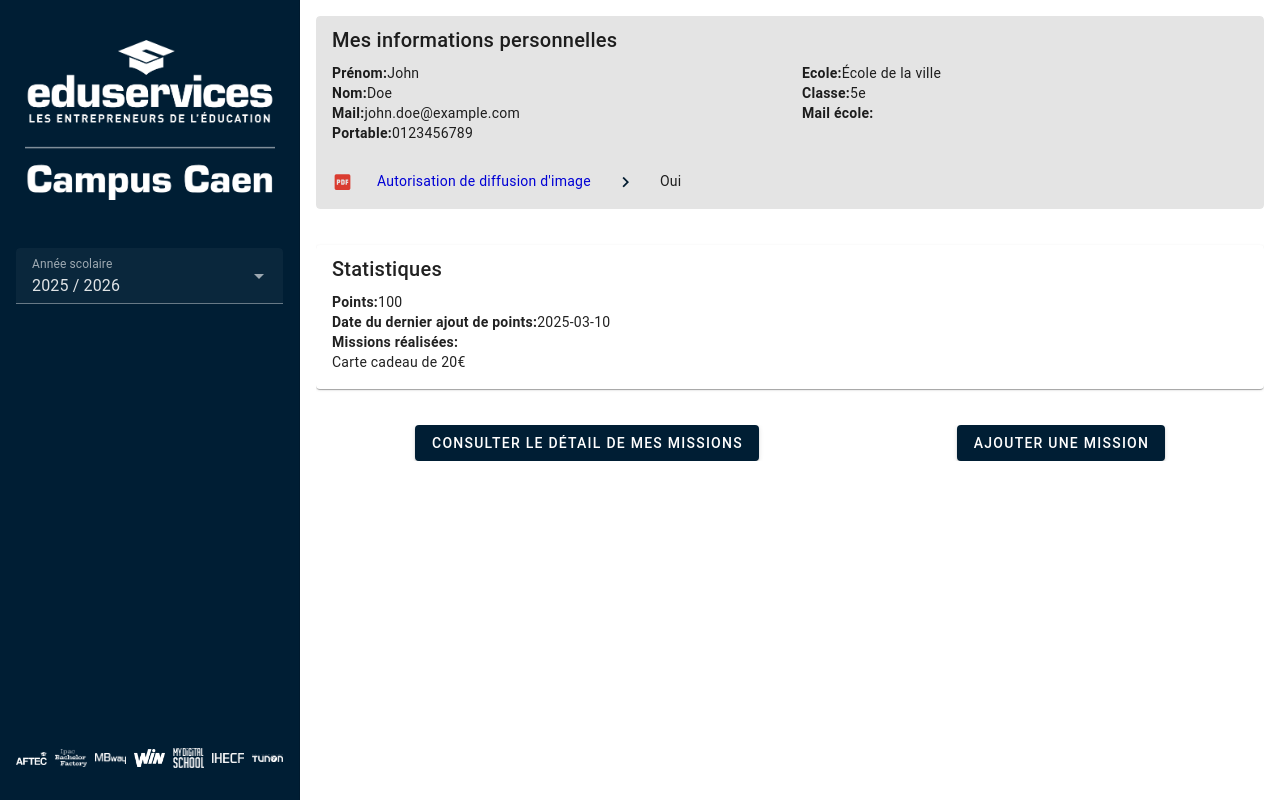
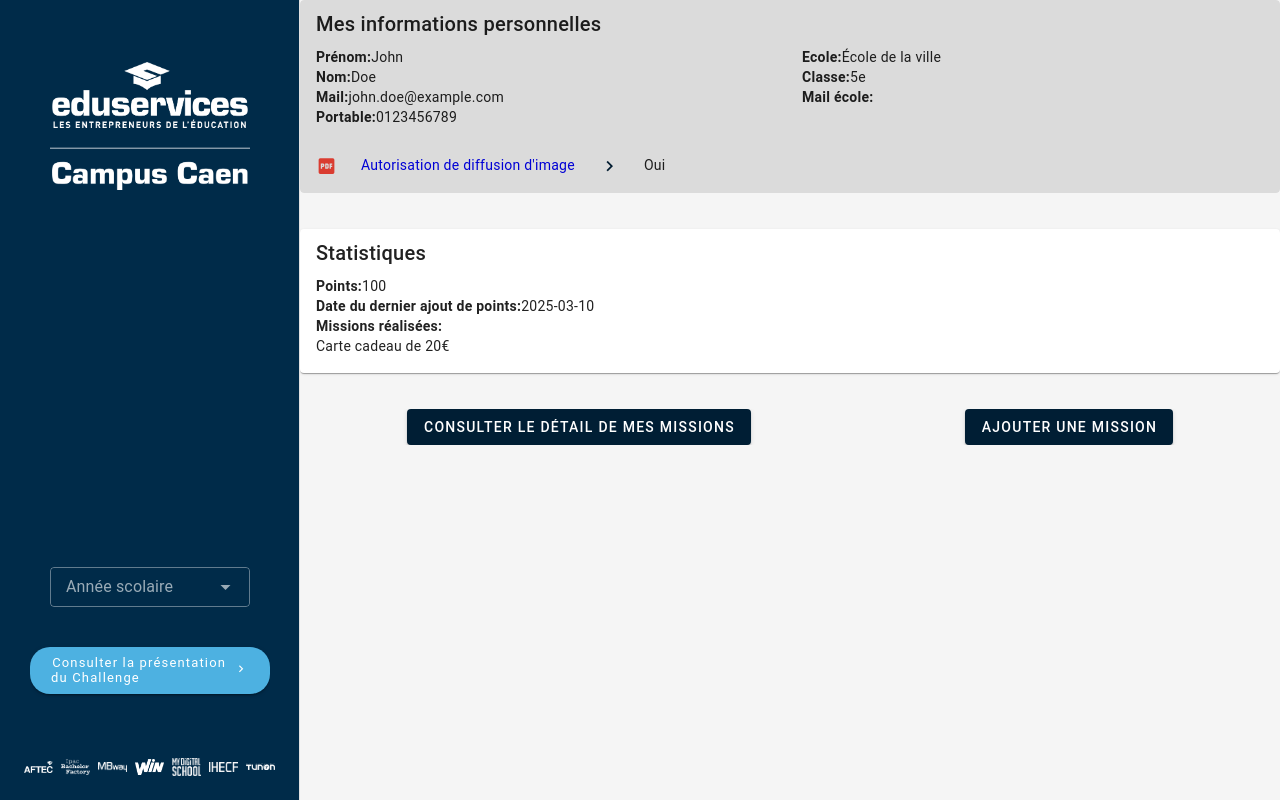
Before and after one commit to Gwilymm/eduservice, a Vue app in the folder frontend/: page / in a window 1280 px wide. Built offline with nearby package versions, Linux system fonts and the light colour scheme.

Commit message:
feat(frontend/nav): Move navigation to component

```diff
--- a/frontend/package.json
+++ b/frontend/package.json
@@ -12,6 +12,7 @@
   },
   "dependencies": {
     "@mdi/font": "^7.4.47",
+    "axios": "^1.8.4",
     "pinia": "^3.0.1",
     "vue": "^3.5.13",
     "vue-router": "^4.5.0",
--- a/frontend/src/App.vue
+++ b/frontend/src/App.vue
@@ -1,72 +1,19 @@
 <template>
   <v-app>
-    <v-navigation-drawer app color="primary" width="300" permanent>
-      <div class="d-flex flex-column justify-between h-100">
-        <div class="d-flex justify-center mb-8 mt-10">
-          <v-img :src="logo" max-width="250" contain></v-img>
-        </div>
-        <v-container v-if="showYearSelector">
-          <v-select v-model="selectedYear" :items="schoolYears" label="Année scolaire" outlined dense>
-          </v-select>
-        </v-container>
-        <v-spacer></v-spacer>
-        <v-container class="d-flex justify-center flex-wrap my-4">
-          <v-img :src="aftec" max-width="40" class="mr-2"></v-img>
-          <v-img :src="ipac" max-width="40" class="mr-2"></v-img>
-          <v-img :src="mbway" max-width="40" class="mr-2"></v-img>
-          <v-img :src="win" max-width="40" class="mr-2"></v-img>
-          <v-img :src="mds" max-width="40" class="mr-2"></v-img>
-          <v-img :src="ihecf" max-width="40" class="mr-2"></v-img>
-          <v-img :src="tunon" max-width="40"></v-img>
-        </v-container>
-      </div>
-    </v-navigation-drawer>
+    <NavigationDrawer />
 
-    <v-main class="main-content">
-      <v-container fill-height fluid>
-        <RouterView />
-      </v-container>
+    <v-main>
+      <router-view></router-view>
     </v-main>
   </v-app>
 </template>
 
 <script setup>
-import logo from '@/assets/images/logo_eduservices.png';
-import aftec from '@/assets/images/logo_aftec_blanc.png';
-import ipac from '@/assets/images/logo_ipac_blanc.png';
-import mbway from '@/assets/images/logo_mbway_blanc.png';
-import win from '@/assets/images/logo_win_blanc.png';
-import mds from '@/assets/images/logo_mds_blanc.png';
-import ihecf from '@/assets/images/logo_ihecf_blanc.png';
-import tunon from '@/assets/images/logo_tunon_blanc.png';
-
-import { ref, computed } from 'vue';
-import { useRoute } from 'vue-router';
-import { RouterView } from 'vue-router';
-
-const route = useRoute();
-
-const currentYear = new Date().getFullYear();
-
-const schoolYears = [
-  `${currentYear - 2} / ${currentYear - 1}`,
-  `${currentYear - 1} / ${currentYear}`,
-  `${currentYear} / ${currentYear + 1}`,
-];
-
-const selectedYear = ref(schoolYears[schoolYears.length - 1]);
-
-const showYearSelector = computed(() => {
-  const pagesWithSelector = ['/home', '/missions', '/administration', '/'];
-  return pagesWithSelector.includes(route.path);
-});
+import NavigationDrawer from '@/components/NavigationDrawer.vue';
 </script>
 
 <style>
-.theme--light.v-application {
-  background: #FAFAFA;
-}
-.main-content {
-  overflow-y: hidden;
+.v-application {
+  background-color: #f5f5f5;
 }
 </style>
--- /dev/null
+++ b/frontend/src/components/NavigationDrawer.vue
@@ -0,0 +1,178 @@
+<template>
+  <v-navigation-drawer permanent width="300">
+    <div class="drawer-content pa-6">
+      <!-- Logo et titre -->
+      <div class="d-flex flex-column align-center mt-8 mb-auto">
+        <div class="logo-container">
+          <v-img
+            :src="logo"
+            max-width="200"
+            height="140"
+            class="mb-6"
+            contain
+          ></v-img>
+        </div>
+      </div>
+
+      <template v-if="route.path !== '/login' && route.path !== '/register'">
+        <div class="d-flex flex-column align-center mb-12">
+          <!-- Select année scolaire -->
+          <div class="select-container mb-6">
+            <v-select
+              label="Année scolaire"
+              :items="schoolYears"
+              variant="outlined"
+              density="compact"
+              class="select-annee"
+              hide-details
+            ></v-select>
+          </div>
+
+          <!-- Bouton présentation -->
+          <div class="d-flex justify-center">
+            <v-btn
+              class="presentation-btn"
+              href="#"
+            >
+              <div class="btn-content">
+                <span>Consulter la présentation<br>du Challenge</span>
+                <v-icon icon="mdi-chevron-right" size="small"></v-icon>
+              </div>
+            </v-btn>
+          </div>
+        </div>
+      </template>
+
+      <!-- Logos partenaires -->
+      <div class="d-flex justify-center">
+        <v-img :src="aftec" max-width="32" class="mr-2"></v-img>
+        <v-img :src="ipac" max-width="32" class="mr-2"></v-img>
+        <v-img :src="mbway" max-width="32" class="mr-2"></v-img>
+        <v-img :src="win" max-width="32" class="mr-2"></v-img>
+        <v-img :src="mds" max-width="32" class="mr-2"></v-img>
+        <v-img :src="ihecf" max-width="32" class="mr-2"></v-img>
+        <v-img :src="tunon" max-width="32"></v-img>
+      </div>
+    </div>
+  </v-navigation-drawer>
+</template>
+
+<script setup>
+import { useRoute } from 'vue-router';
+
+import logo from '@/assets/images/logo_eduservices.png';
+import aftec from '@/assets/images/logo_aftec_blanc.png';
+import ipac from '@/assets/images/logo_ipac_blanc.png';
+import mbway from '@/assets/images/logo_mbway_blanc.png';
+import win from '@/assets/images/logo_win_blanc.png';
+import mds from '@/assets/images/logo_mds_blanc.png';
+import ihecf from '@/assets/images/logo_ihecf_blanc.png';
+import tunon from '@/assets/images/logo_tunon_blanc.png';
+
+const route = useRoute();
+
+const schoolYears = [
+  '2025/2026',
+  '2026/2027',
+  '2027/2028'
+];
+</script>
+
+<style scoped>
+.drawer-content {
+  height: 100%;
+  display: flex;
+  flex-direction: column;
+  background-color: #002B49;
+  color: white;
+  padding-bottom: 16px;
+}
+
+.year-select {
+  :deep(.v-field) {
+    background-color: white !important;
+    border-radius: 4px;
+  }
+}
+
+.presentation-btn {
+  background-color: #4DB1E1 !important;
+  color: white !important;
+  border-radius: 20px !important;
+  text-transform: none !important;
+  font-size: 13px !important;
+  height: auto !important;
+  padding: 8px 16px !important;
+  margin: 16px 0;
+  font-weight: normal !important;
+  min-width: 240px !important;
+  line-height: 1.2 !important;
+}
+
+.btn-content {
+  display: flex;
+  align-items: center;
+  justify-content: space-between;
+  gap: 8px;
+  width: 100%;
+}
+
+:deep(.presentation-btn .v-btn__content) {
+  width: 100%;
+}
+
+.partners-container {
+  margin-bottom: 16px;
+}
+
+.white-select {
+  background-color: white;
+  border-radius: 4px;
+}
+
+.select-container {
+  width: 80%;
+  max-width: 200px;
+}
+
+.select-annee {
+  width: 100%;
+  :deep(.v-field) {
+    background: white;
+    border-radius: 0;
+    min-height: 40px !important;
+  }
+
+  :deep(.v-field__outline) {
+    border-color: #E0E0E0 !important;
+    opacity: 1;
+  }
+
+  :deep(.v-field__input) {
+    min-height: 40px !important;
+    padding-top: 0;
+    padding-bottom: 0;
+  }
+
+  :deep(.v-field__field) {
+    min-height: 40px !important;
+  }
+
+  :deep(.v-select__selection) {
+    color: black;
+  }
+
+  :deep(.v-label) {
+    color: black;
+    font-size: 14px;
+  }
+}
+
+.logo-container {
+  width: 200px;
+  height: 140px;
+  display: flex;
+  align-items: flex-start;
+  justify-content: center;
+}
+</style>
```
Also changed, not shown: 1 other file (tests, documents, lock files or other folders).
